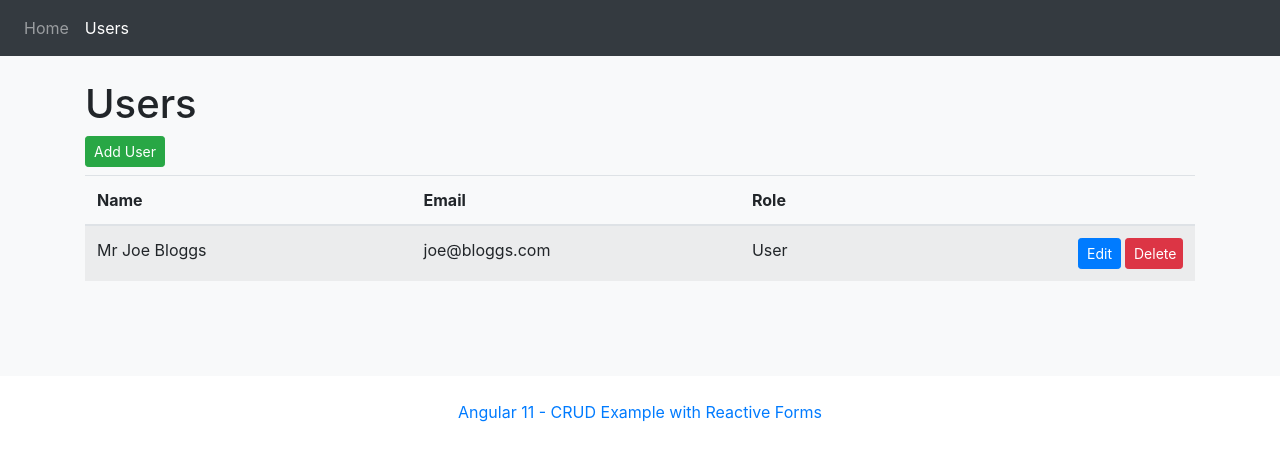
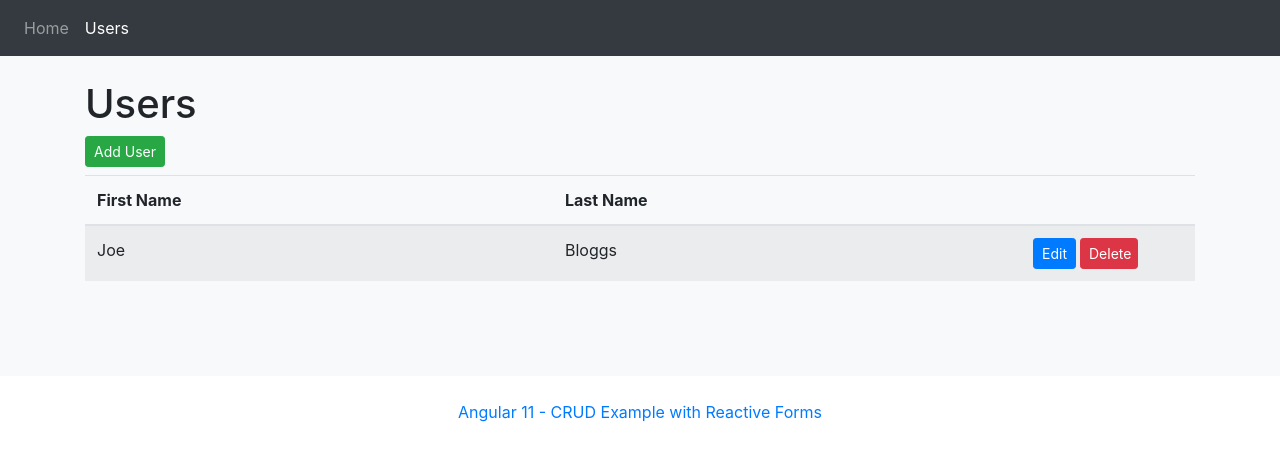
Before and after one commit to bhupi2016/angular-11-crud-users, an Angular app: page /users in a window 1280 px wide. Shown: the top 460 px of the page. Built offline with nearby package versions, Linux system fonts and the light colour scheme; no server answers.

Commit message:
1 file modified

```diff
--- a/src/app/users/list.component.html
+++ b/src/app/users/list.component.html
@@ -3,17 +3,19 @@
 <table class="table table-striped">
     <thead>
         <tr>
-            <th style="width: 30%">Name</th>
-            <th style="width: 30%">Email</th>
-            <th style="width: 30%">Role</th>
+            <th style="width: 30%">First Name</th>
+            <th style="width: 30%">Last Name</th>
+
             <th style="width: 10%"></th>
         </tr>
     </thead>
     <tbody>
         <tr *ngFor="let user of users">
-            <td>{{user.title}} {{user.firstName}} {{user.lastName}}</td>
-            <td>{{user.email}}</td>
-            <td>{{user.role}}</td>
+            <td>
+                 {{user.firstName}}</td>
+            <td>{{user.lastName}}</td>
+
+
             <td style="white-space: nowrap">
                 <a routerLink="edit/{{user.id}}" class="btn btn-sm btn-primary mr-1">Edit</a>
                 <button (click)="deleteUser(user.id)" class="btn btn-sm btn-danger btn-delete-user" [disabled]="user.isDeleting">
```
